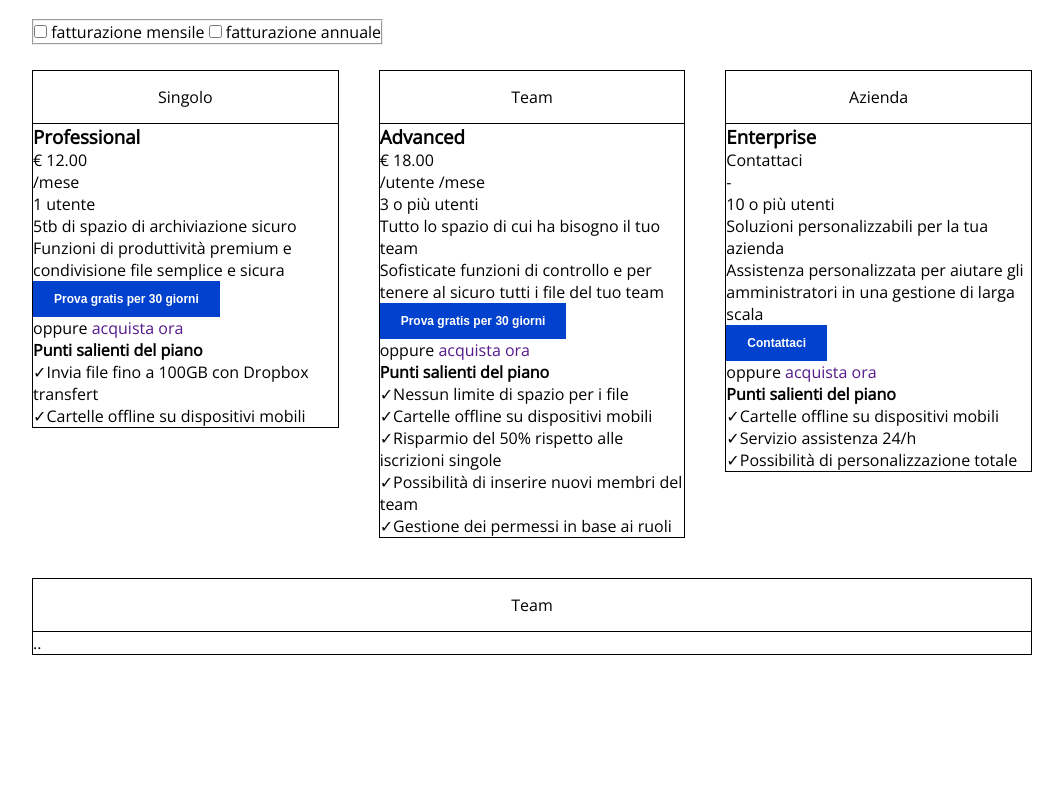
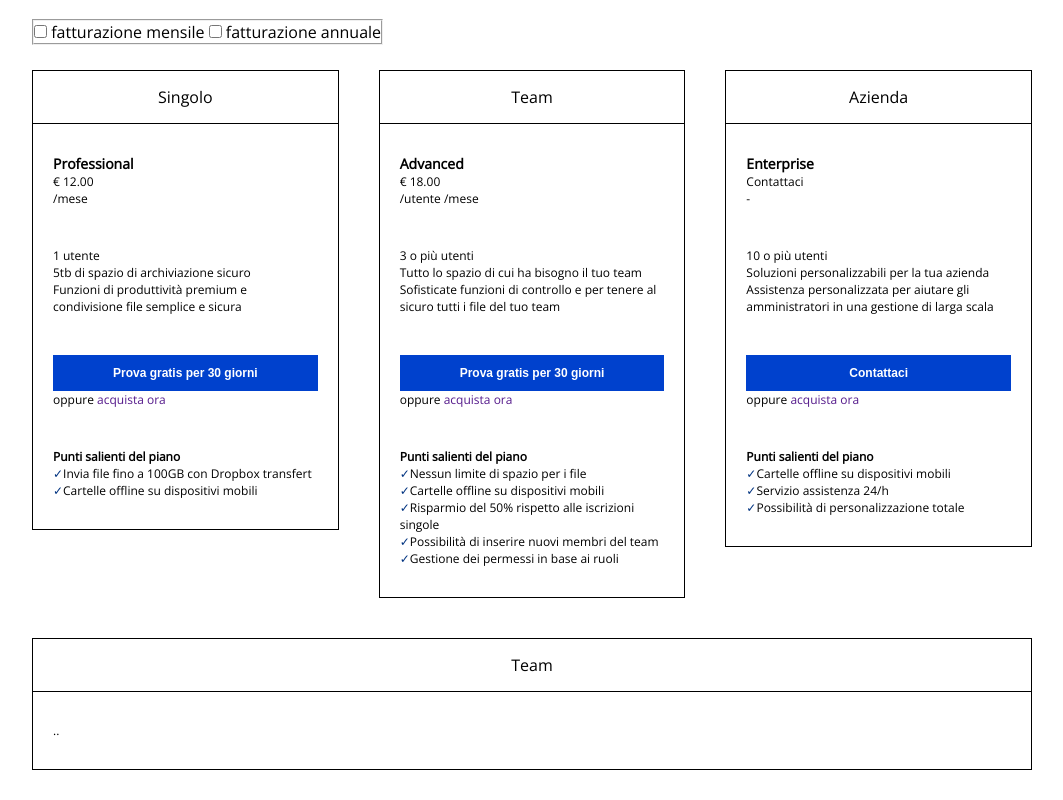
Before and after one commit to gianlucare/htmlcss-dropbox, a plain HTML site: page index.html in a window 1280 px wide. Shown: the part 1100-1900 px from the top of the page, without its empty margins (108-1171 px from the left). Before the commit the page ends 1785 px from the top, so only its background shows below. Drawn offline with nearby package versions, Linux system fonts and the light colour scheme.

Commit message:
first commit body plan css

```diff
--- a/style.css
+++ b/style.css
@@ -138,3 +138,19 @@ img {
     border-bottom: 1px solid black;
     padding: 15px 0;
 }
+
+.body-card {
+    padding: 30px 20px;
+    display: flex;
+    flex-direction: column;
+    gap: 40px;
+    font-size: 12px;
+}
+
+.body-card .button {
+    width: 100%;
+}
+
+.checkblue {
+    color:rgb(0, 51, 128);
+}
```
